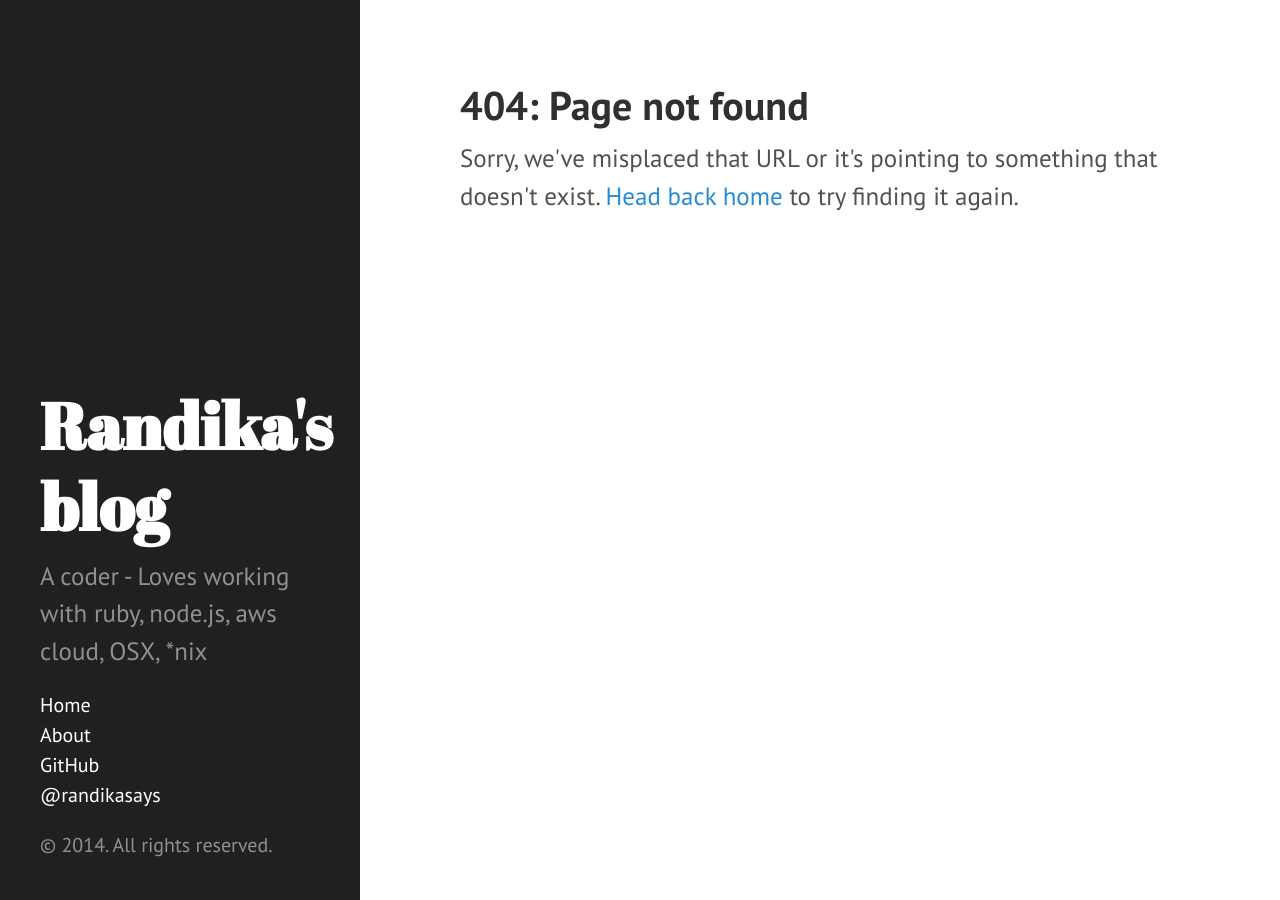
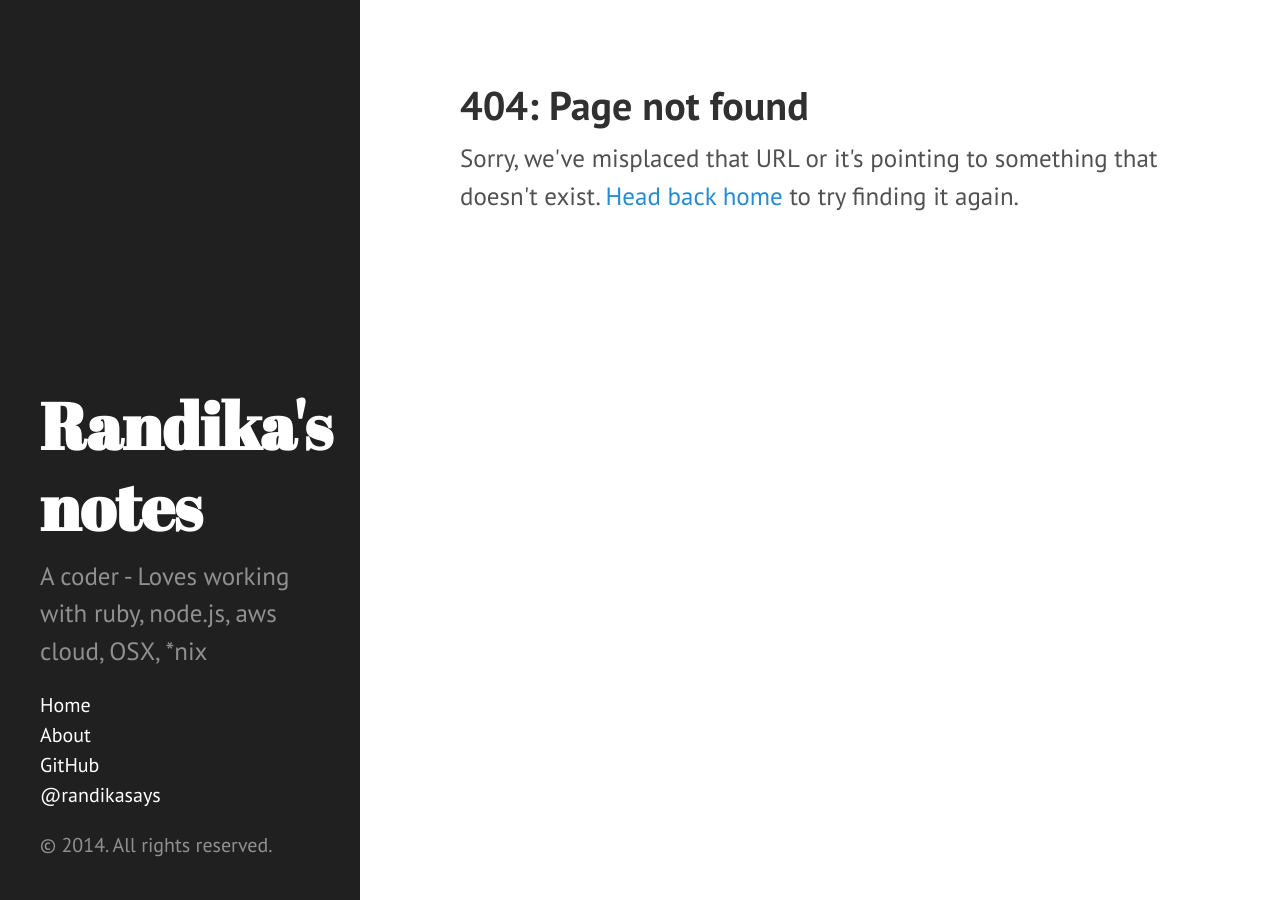
Before and after one commit to randika/archived_randika.github.io, a Jekyll site: the page built from 404.html, in a window 1280 px wide. Built offline with Jekyll 4.4.1, drawn with Linux system fonts in a browser that asks for light colours; Markdown is read by kramdown in place of the engine named in the settings.

Commit message:
title changed

```diff
--- a/_includes/sidebar.html
+++ b/_includes/sidebar.html
@@ -1,7 +1,7 @@
 <div class="sidebar">
   <div class="container sidebar-sticky">
     <div class="sidebar-about">
-      <h1>Randika's blog</h1>
+      <h1>Randika's notes</h1>
       <p class="lead">{{ site.description }}</p>
     </div>
 
```
